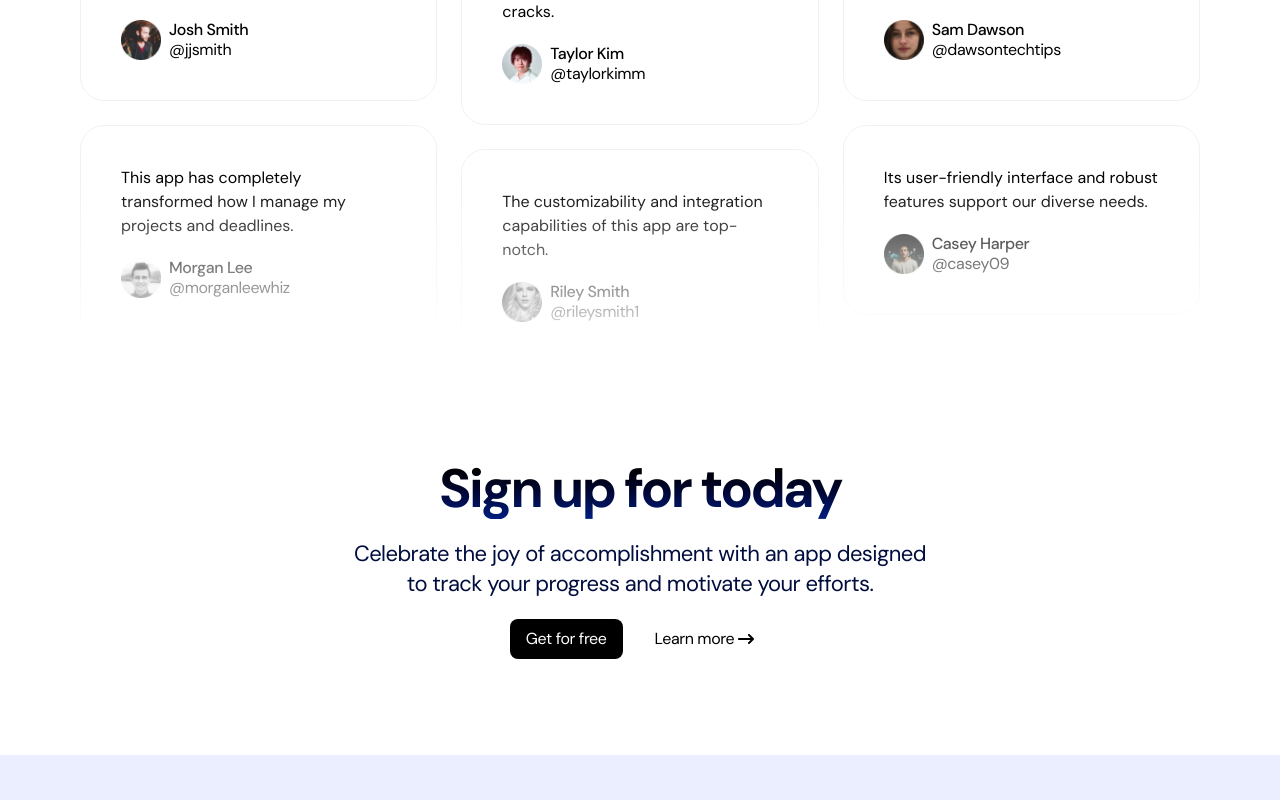
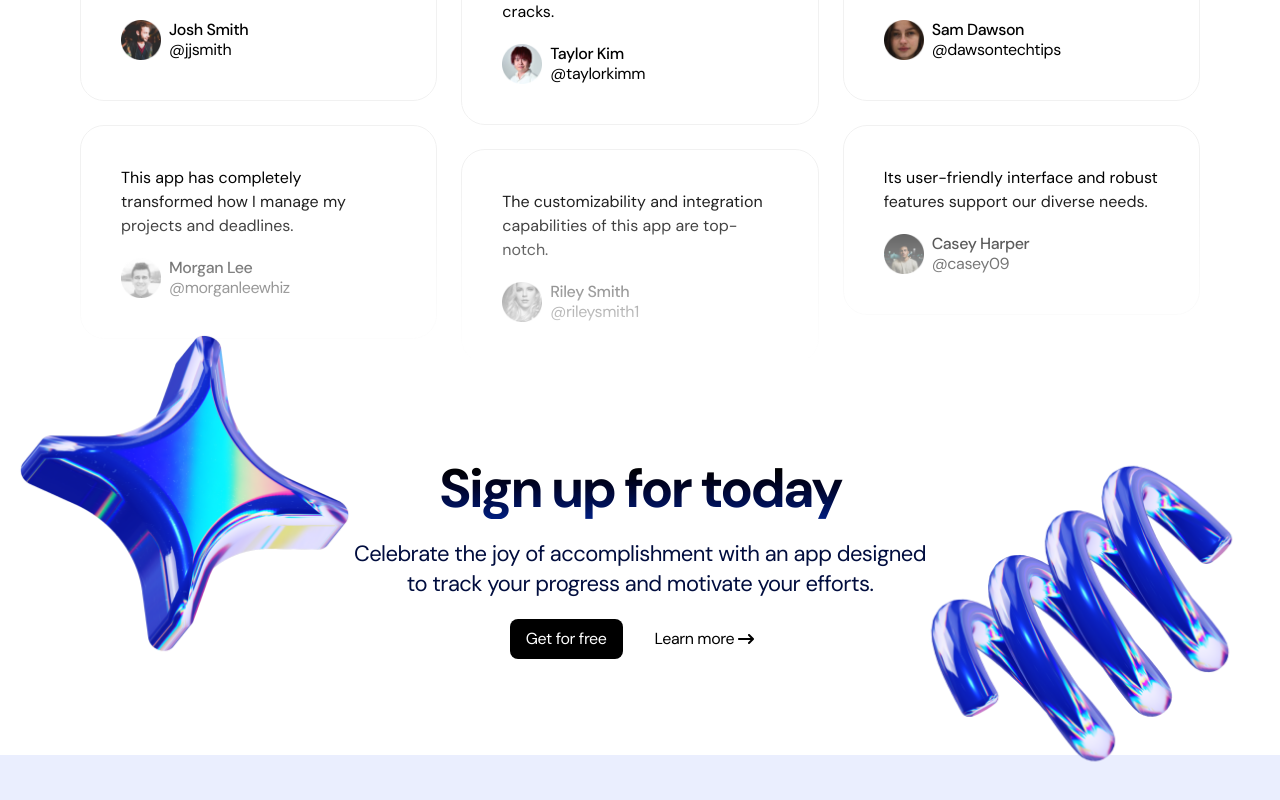
Before and after one commit to Meetkamal256/saas-landing-page, a Next.js app: page / in a window 1280 px wide. Shown: the part 3547-4347 px from the top of the page. Before the commit the page ends 4302 px from the top, so only its background shows below. Built offline with nearby package versions, Linux system fonts and the light colour scheme.

Commit message:
feat: build CTA section for tablet and desktop

```diff
--- a/app/sections/CallToAction.tsx
+++ b/app/sections/CallToAction.tsx
@@ -1,15 +1,29 @@
 import { FaArrowRightLong } from "react-icons/fa6";
-
+import Image from "next/image";
 export const CallToAction = () => {
   return (
-    <section className="bg-white py-24">
+    <section className="bg-white py-24 overflow-x-clip">
       <div className="container">
-        <div className="section-heading">
+        <div className="section-heading relative">
           <h2 className="section-title">Sign up for today</h2>
           <p className="section-description mt-5">
             Celebrate the joy of accomplishment with an app designed to track
             your progress and motivate your efforts.
           </p>
+          <Image
+            src="/assets/star.png"
+            alt="star image"
+            width={360}
+            height={360}
+            className="hidden md:block absolute -left-[350px] -top-[137px]"
+          />
+          <Image
+            src="/assets/spring.png"
+            alt="spring image"
+            width={360}
+            height={360}
+            className="hidden md:block absolute -right-[331px] -top-[19px]"
+          />
         </div>
 
         <div className="flex justify-center gap-4 mt-5">
```
